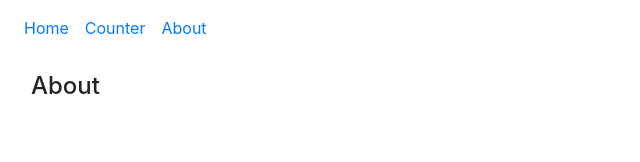
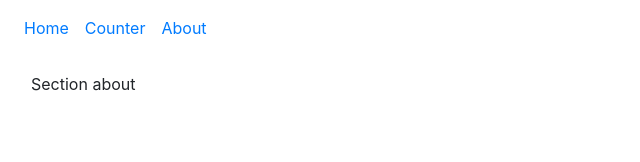
Before and after one commit to ImadSai/reactFirstProject, a React (Create React App) app: page /about in a window 1280 px wide. Shown: the top 162 px of the page, without its empty margins (0-640 px from the left). Built offline with nearby package versions, Linux system fonts and the light colour scheme.

Commit message:
Update route

```diff
--- a/src/App.js
+++ b/src/App.js
@@ -1,7 +1,9 @@
 import React from 'react';
 import './App.css';
 import Counter from './Components/Counter';
-import { Switch, Link, BrowserRouter as Router } from 'react-router-dom';
+import About from './Components/About';
+import Header from './Components/Header';
+import { Switch, BrowserRouter as Router } from 'react-router-dom';
 import '../node_modules/bootstrap/dist/css/bootstrap.min.css';
 
 /* function App */
@@ -15,25 +17,7 @@ const App = () =>  {
   return (
     <Router>
       {/* Navigation Bar */}
-      <nav className="navbar navbar-expand">
-
-        <ul className="navbar-nav">
-
-          <li className="nav-item">
-            <Link to="/home" className="nav-link">Home</Link>
-          </li>
-
-          <li className="nav-item">
-            <Link to="/counter" className="nav-link">Counter</Link>
-          </li>
-
-          <li className="nav-item">
-            <Link to="/about" className="nav-link">About</Link>
-          </li>
-
-        </ul>
-
-      </nav>
+      <Header/>
 
       {/* Router Switch */}
       <div className="container m-3">
@@ -53,7 +37,7 @@ const App = () =>  {
 
           {/* About Path */}
           <Router path="/about">
-            <h4> About </h4>
+            <About/>
           </Router>
 
         </Switch>
--- /dev/null
+++ b/src/Components/About.js
@@ -0,0 +1,7 @@
+import React from 'react';
+
+function About () {
+    return <div> Section about </div>
+};
+
+export default About;
--- /dev/null
+++ b/src/Components/Header.js
@@ -0,0 +1,30 @@
+import React from 'react';
+import { Link } from 'react-router-dom';
+
+function Header() {
+    return (
+
+        <nav className="navbar navbar-expand">
+
+            <ul className="navbar-nav">
+
+                <li className="nav-item">
+                    <Link to="/home" className="nav-link">Home</Link>
+                </li>
+
+                <li className="nav-item">
+                    <Link to="/counter" className="nav-link">Counter</Link>
+                </li>
+
+                <li className="nav-item">
+                    <Link to="/about" className="nav-link">About</Link>
+                </li>
+
+            </ul>
+
+        </nav>
+
+    );
+};
+
+export default Header;
```
